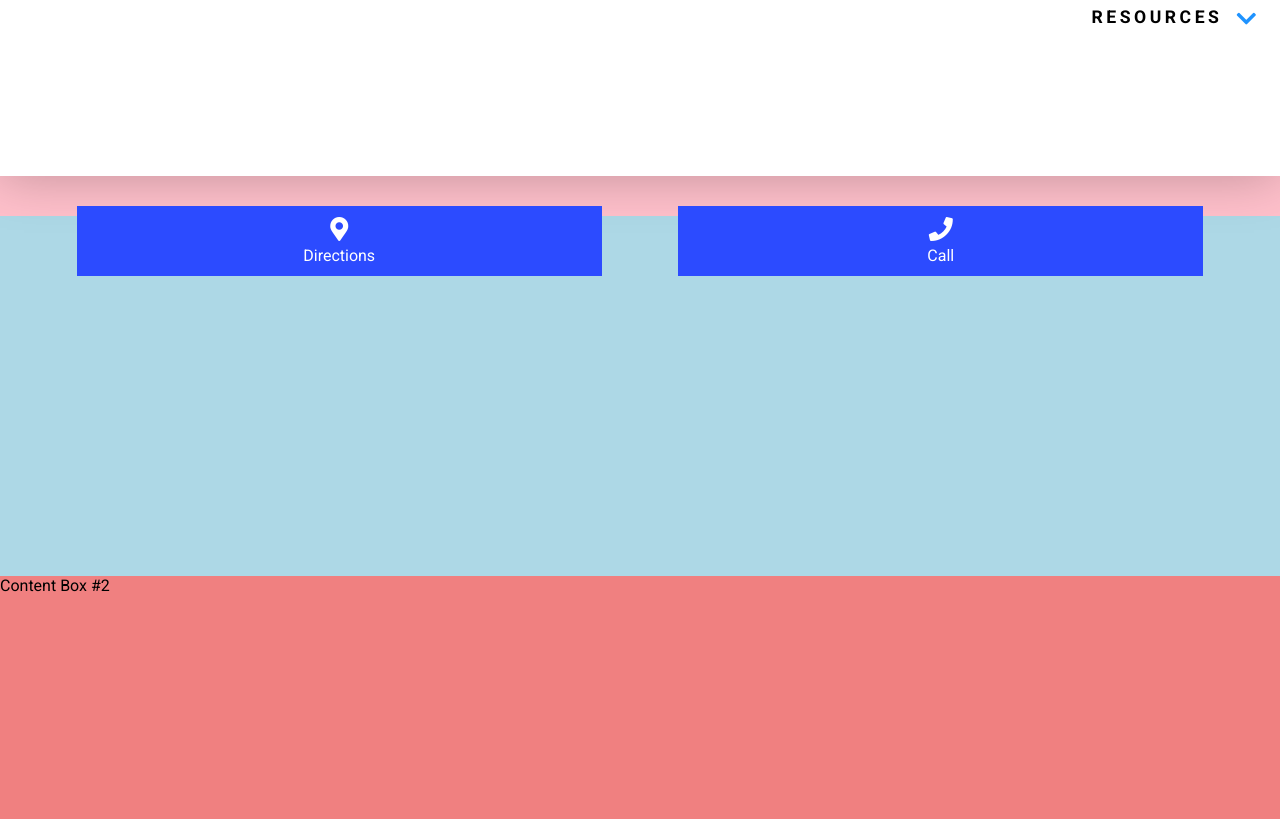
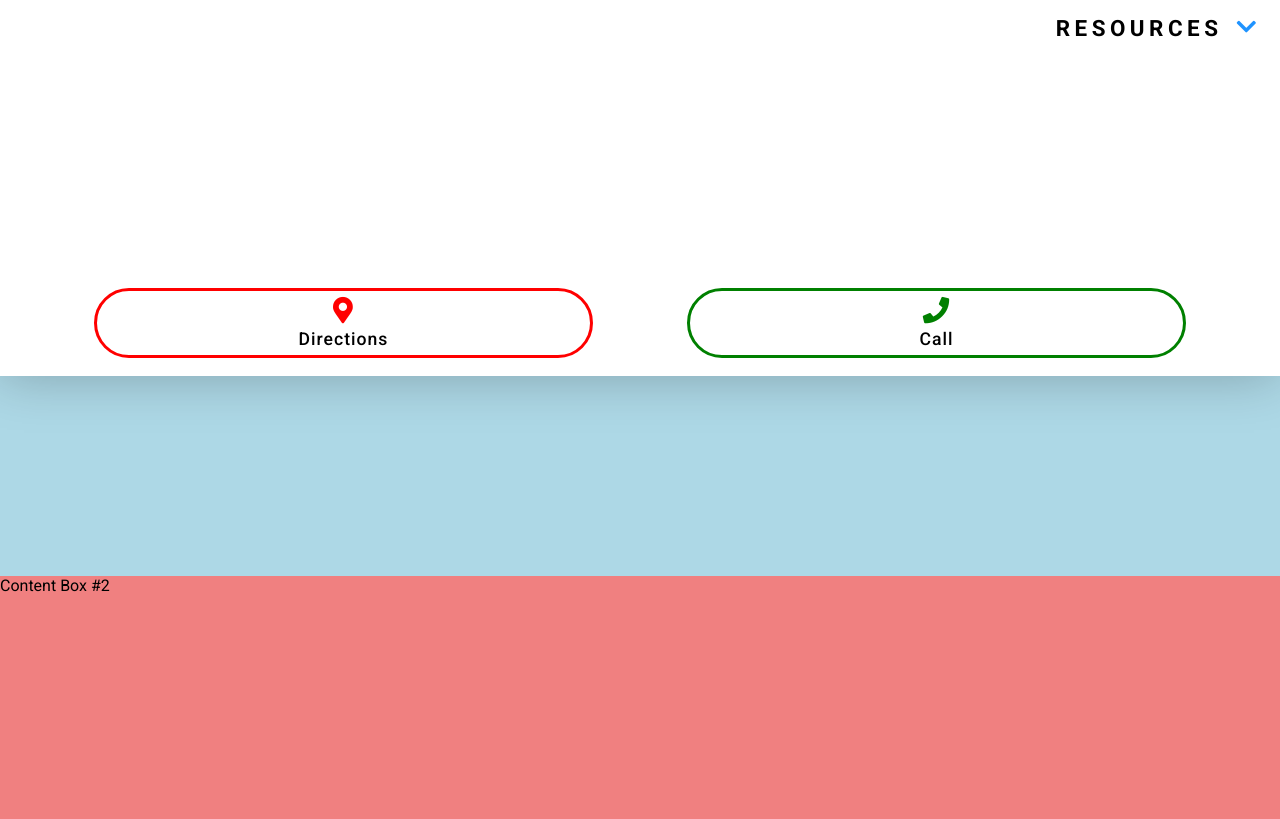
Before and after one commit to aalbareedi/frontend-practice, a plain HTML site: page mobileSite1/mobile1.html in a window 1280 px wide. Shown: the part 224-1043 px from the top of the page. Drawn offline with Linux system fonts and the light colour scheme.

Commit message:
more progress

```diff
--- /dev/null
+++ b/cssPractice/style.css
@@ -0,0 +1,32 @@
+* {
+  color: pink;
+}
+
+.green {
+  color: green;
+  text-decoration: none;
+  font-size: 2em;
+  background-color: lightgray;
+}
+#youtube {
+  color: inherit;
+  text-decoration: inherit;
+}
+#facebook {
+  color: initial;
+}
+
+.firstBox {
+  background-color: yellow;
+  width: 10%;
+  display: inline-block;
+}
+
+.para {
+  color: initial;
+  font-size: initial;
+  width: 60%;
+  display: inline-block;
+  background-color: aquamarine;
+  margin: 0 auto;
+}
--- a/mobileSite1/mobile1.html
+++ b/mobileSite1/mobile1.html
@@ -32,7 +32,7 @@
       <div class="navToggleIcon"><i class="fas fa-bars navToggleBtn"></i></div>
     </nav>
     <div class="sideNavWindow">
-      <div class="sideNavCancel"><i class="fas fa-times cancelIcon"></i></div>
+      <div class="sideNavBar"><i class="fas fa-times cancelIcon"></i></div>
       <div class="sideNavMenu">
         <div class="sideNavOpt">
           <div class="sideNavText">FEATURES</div>
@@ -52,11 +52,12 @@
         </div>
       </div>
       <div class="sideNavButtons">
-        <button id="directionsBtn" class="contactBtn">
-          <i class="fas fa-map-marker-alt contactIcon"></i>Directions
+        <button class="contactBtn" id="directionsBtn">
+          <i class="fas fa-map-marker-alt contactIcon directionsIcon"></i
+          >Directions
         </button>
-        <button id="callBtn" class="contactBtn">
-          <i class="fas fa-phone contactIcon"></i>Call
+        <button class="contactBtn" id="callBtn">
+          <i class="fas fa-phone contactIcon callIcon"></i>Call
         </button>
       </div>
     </div>
--- a/mobileSite1/style.css
+++ b/mobileSite1/style.css
@@ -42,16 +42,15 @@
 /************** SIDE NAV **************/
 .sideNavWindow {
   /* display: none; */
-  /* position: relative; */
   background-color: #fff;
   position: fixed;
   width: 100%;
-  height: 50%;
+  height: 75%;
   top: 0;
   right: 0;
   box-shadow: -1px 0 50px rgba(0, 0, 0, 0.25);
 }
-.sideNavCancel {
+.sideNavBar {
   display: flex;
   justify-content: flex-end;
   padding-right: 24px;
@@ -82,7 +81,7 @@
 .sideNavText {
   /* font-family: "Poppins", sans-serif; */
   font-weight: 600;
-  font-size: 1.1em;
+  font-size: 1.4em;
   letter-spacing: 0.2em;
 }
 .dropDownIcon {
@@ -93,35 +92,43 @@
 }
 .sideNavButtons {
   /* background-color: rgb(163, 212, 107); */
-  /* position: absolute; */
-  /* bottom: 0; */
   display: flex;
   justify-content: space-evenly;
+  width: 100%;
+  position: absolute;
+  bottom: 3%;
 }
 .contactIcon {
   font-size: 1.5em;
   margin-bottom: 5px;
+  color: #2c4bff;
 }
 .contactBtn {
-  background-color: #2c4bff;
-  /* border-radius: 99px; */
-  color: #ffffff;
+  background-color: white;
+  border-radius: 141px;
   cursor: pointer;
-  border: none;
+  font-weight: 500;
   height: 70px;
-  width: 41%;
+  width: 39%;
   outline: none;
   display: flex;
   flex-direction: column;
   justify-content: center;
   align-items: center;
-  font-size: 1em;
-  margin-top: 13%;
+  font-size: 1.1em;
+  letter-spacing: 1px;
 }
 #directionsBtn {
-  /* border-right: 2px solid white; */
+  border: 3px solid red;
 }
 #callBtn {
+  border: 3px solid green;
+}
+.directionsIcon {
+  color: red;
+}
+.callIcon {
+  color: green;
 }
 /*************** CONTENT ***************/
 .contentBox2 {
@@ -136,14 +143,15 @@
   /* justify-content: center; */
 }
 .landingInfoBox {
-  background-color: pink;
+  /* background-color: pink; */
   display: flex;
   flex-direction: column;
   align-items: center;
   height: 50%;
+  margin-top: 60px;
 }
 .landingHeading {
-  background-color: lightgreen;
+  /* background-color: lightgreen; */
   padding: 0 20px;
   text-align: center;
   width: 90%;
@@ -151,7 +159,7 @@
   font-size: 2.3em;
 }
 .landingSubHeading {
-  background-color: lightgrey;
+  /* background-color: lightgrey; */
   padding: 0 20px;
   text-align: center;
   width: 90%;
--- a/youtube/style.css
+++ b/youtube/style.css
@@ -108,6 +108,7 @@ button {
   padding-top: 10px;
   width: 60px;
   left: 3px;
+  z-index: 1;
 }
 #searchBtn:hover .searchToolTip {
   visibility: visible;
@@ -153,6 +154,7 @@ button {
   top: 50px;
   height: 36px;
   padding-top: 2px;
+  z-index: 1;
 }
 .navIcon1ToolTip {
   width: 141px;
```
Also changed, not shown: cssPractice/propertyValues.html (added, +22 -0 lines), 1 other file.
